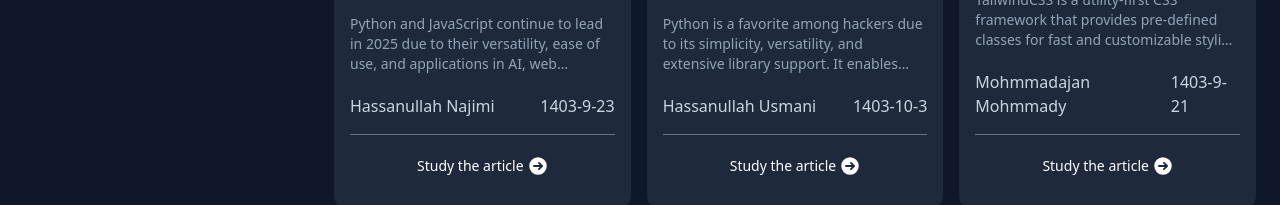
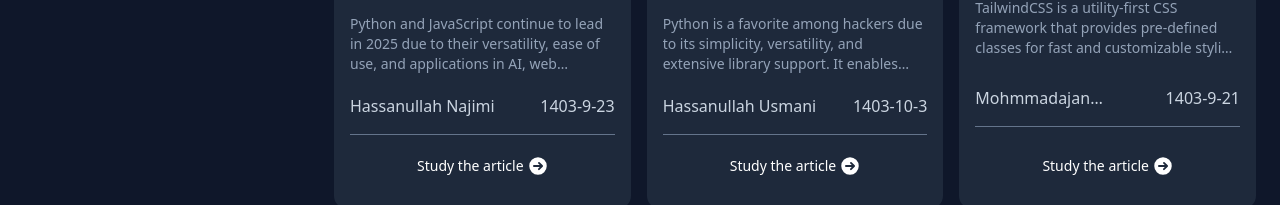
Before and after one commit to hassanullahusmani45/Tekup, a React (Vite) app: page /posts in a window 1280 px wide. Shown: the part 1010-1215 px from the top of the page. Built offline with nearby package versions, Linux system fonts and the light colour scheme.

Commit message:
Pref : change the div and more tags to Link tage

```diff
--- a/src/components/Post.jsx
+++ b/src/components/Post.jsx
@@ -6,14 +6,14 @@ export default function Post(props) {
 
   return (
     <div className="flex flex-col justify-between rounded-xl bg-slate-800">
-      <img className="w-full h-40 rounded-t-xl overflow-hidden" src={props.src} />
+      <Link to={props.link}><img className="w-full h-40 rounded-t-xl overflow-hidden" src={props.src} /></Link>
       <div className="px-4 py-8 flex flex-col justify-between h-[295px]">
-        <div className="font-medium line-clamp-2">{props.title}</div>
+        <Link to={props.link} className="font-medium line-clamp-2">{props.title}</Link>
         <div className="text-slate-400 text-sm line-clamp-3">{props.desc}</div>
 
         <div className="flex justify-between items-center text-slate-300 pb-4 border-b border-b-slate-500">
-          <div>{props.author}</div>
-          <div>{props.date}</div>
+          <div className="line-clamp-1">{props.author}</div>
+          <div className="text-nowrap">{props.date}</div>
         </div>
         <Link to={props.link} className="flex justify-center items-center gap-1 text-sm">
           Study the article
```
